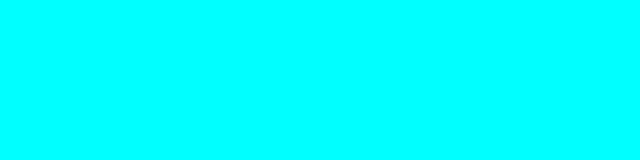
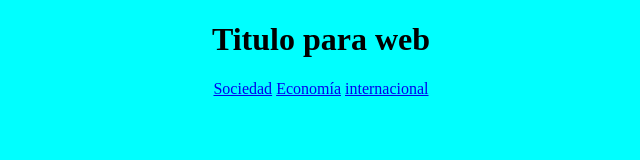
Before and after one commit to Toonyy44/Periodico, a plain HTML site: page index.html in a window 1280 px wide. Shown: the whole page, without its empty margins (319-959 px from the left). Drawn offline with Linux system fonts and the light colour scheme.

Commit message:
sexto commit

```diff
--- a/index.html
+++ b/index.html
@@ -6,7 +6,12 @@
     <title></title>
   </head>
   <body>
-    <header></header>
+    <header><h1>Titulo para web</h1> </header>
+    <nav>
+      <a href="sociedad.html">Sociedad</a>
+      <a href="economia.html">Economía</a>
+      <a href="internacional.html">internacional</a>
+    </nav>
     <main></main>
     <footer></footer>
   </body>
```
